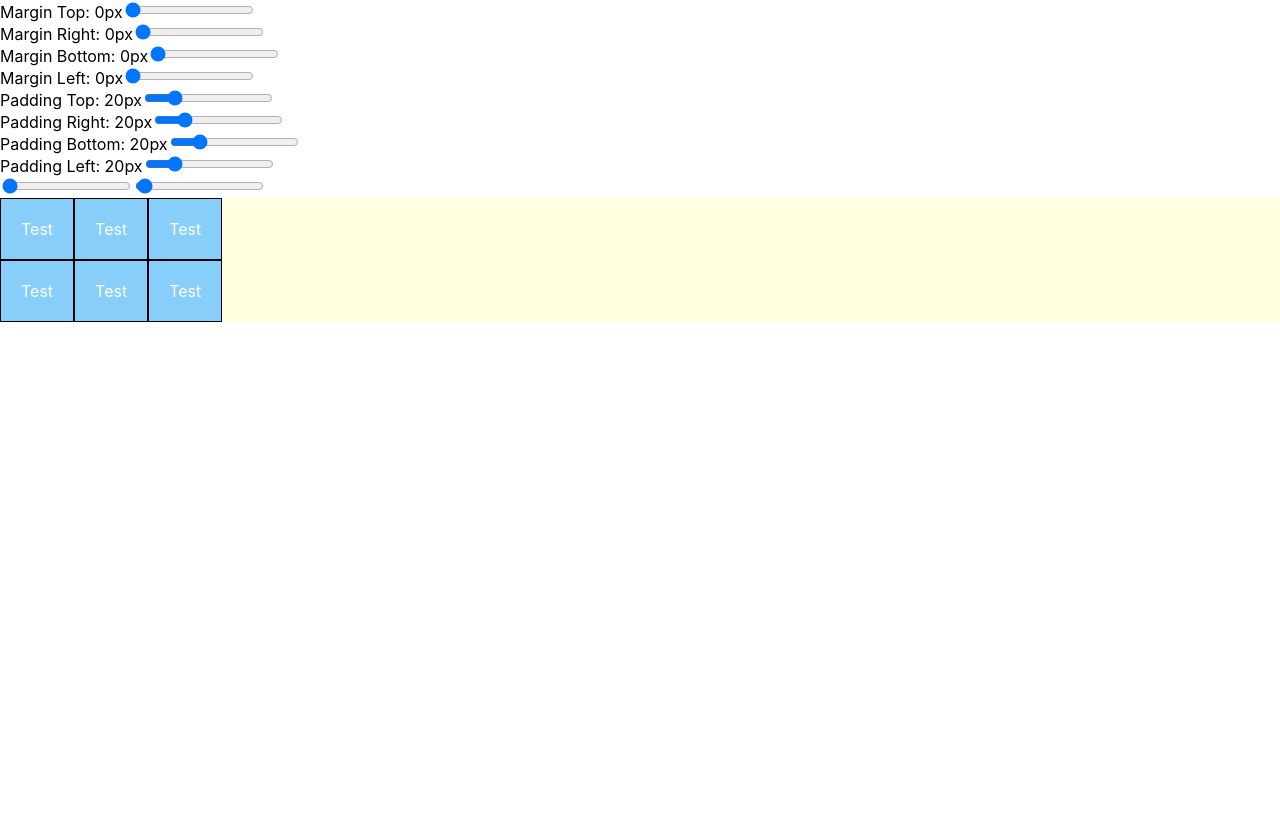
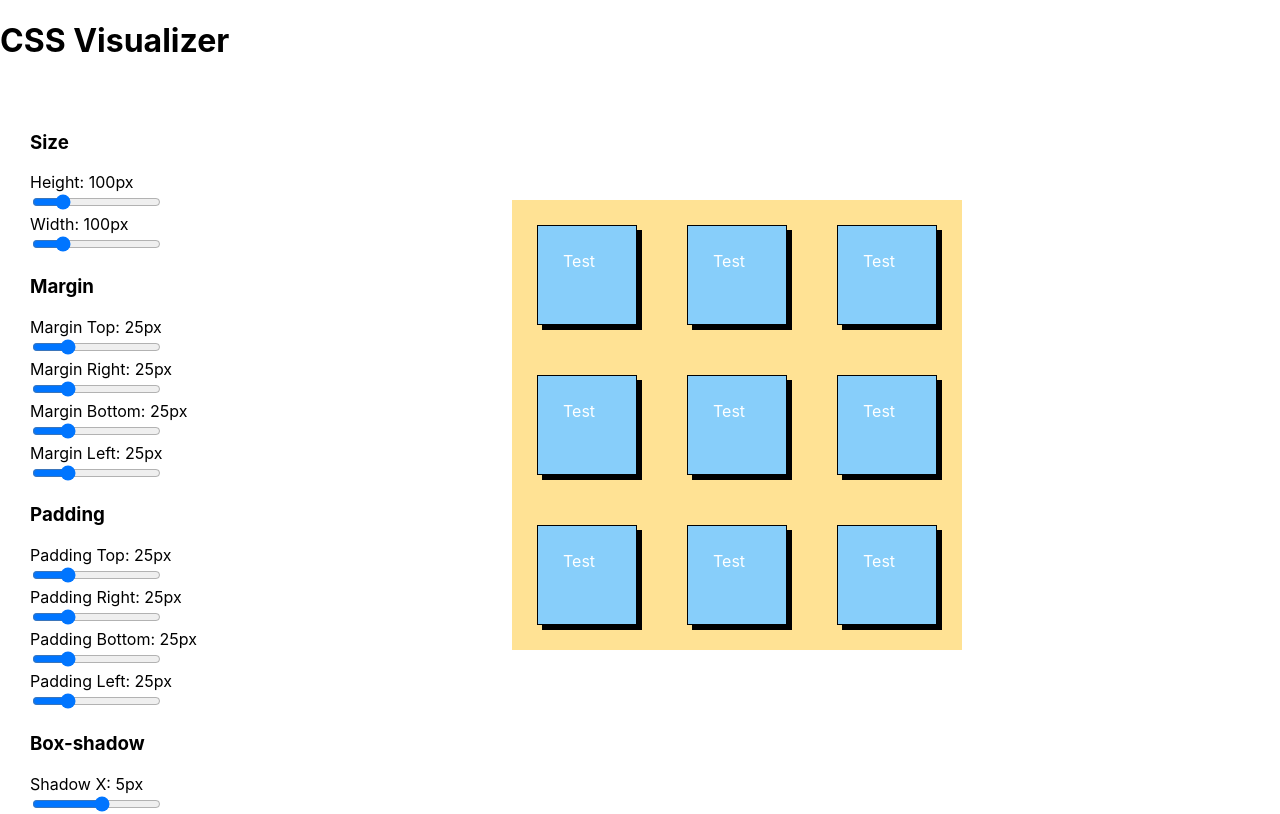
Before and after one commit to cjfaquino/react-css-visualizer, a React (Create React App) app: page / in a window 1280 px wide. Shown: the top 814 px of the page. Built offline with nearby package versions, Linux system fonts and the light colour scheme.

Commit message:
update files

```diff
--- a/src/App.css
+++ b/src/App.css
@@ -1,22 +1,33 @@
-#root {
+* {
+  box-sizing: border-box;
+}
+
+html {
   margin: 0 auto;
   width: 100%;
-  max-width: 1700px;
 }
 
 .sliders {
-  height: 100%;
+  height: auto;
+  background: white;
+  padding: 30px;
 }
 
 .boxes {
+  position: fixed;
+  top: 25%;
+  left: 40%;
+}
+
+.box {
   display: flex;
-  flex-wrap: wrap;
-  background-color: lightyellow;
+  justify-content: center;
+  align-items: center;
+  background-color: rgb(255, 226, 148);
   color: white;
   overflow: hidden;
 }
 
-.boxes div {
+.box div {
   background-color: lightskyblue;
-  border: 0px solid black;
 }
--- a/src/App.js
+++ b/src/App.js
@@ -1,13 +1,12 @@
 import React from 'react';
 import './App.css';
 
-import Slidertest from './Components/slidertest';
+import Slider from './Components/Sliders';
 
 function App() {
   return (
     <div className="App">
-      <header className="App-header"></header>
-      <Slidertest />
+      <Slider />
     </div>
   );
 }
--- /dev/null
+++ b/src/Components/Sliders.js
@@ -0,0 +1,149 @@
+import React, { useState } from 'react';
+
+const useSlider = (min, max, defaultState, label, id, unit) => {
+  const [state, setSlide] = useState(defaultState);
+  const handleChange = (e) => {
+    setSlide(e.target.value);
+  };
+
+  const props = {
+    type: 'range',
+    id,
+    label,
+    min,
+    max,
+    unit,
+    step: 1,
+    value: state,
+    onChange: handleChange,
+  };
+  return props;
+};
+
+export default function App() {
+  //create sliders
+  const marginTop = useSlider(0, 100, 25, 'Margin Top', 'marginTop', 'px'),
+    marginRight = useSlider(0, 100, 25, 'Margin Right', 'marginRight', 'px'),
+    marginBottom = useSlider(0, 100, 25, 'Margin Bottom', 'marginBottom', 'px'),
+    marginLeft = useSlider(0, 100, 25, 'Margin Left', 'marginLeft', 'px');
+
+  const paddingTop = useSlider(0, 100, 25, 'Padding Top', 'paddingTop', 'px'),
+    paddingRight = useSlider(0, 100, 25, 'Padding Right', 'paddingRight', 'px'),
+    paddingBottom = useSlider(0, 100, 25, 'Padding Bottom', 'paddingBottom', 'px'),
+    paddingLeft = useSlider(0, 100, 25, 'Padding Left', 'paddingLeft', 'px');
+
+  const borderRadiusP = useSlider(0, 50, 0, 'Border Radius', 'borderRadiusP', '%'),
+    borderWidth = useSlider(0, 50, 1, 'Border Width', 'borderWidth', 'px');
+
+  const shadowX = useSlider(-50, 50, 5, 'Shadow X', 'shadowX', 'px'),
+    shadowY = useSlider(-50, 50, 5, 'Shadow Y', 'shadowY', 'px'),
+    shadowBlur = useSlider(0, 50, 0, 'Shadow Blur', 'shadowBlur', 'px'),
+    shadowSpread = useSlider(0, 50, 0, 'Shadow Spread', 'shadowSpread', 'px');
+
+  const translateX = useSlider(-100, 100, 0, 'translate X', 'translateX', 'px'),
+    translateY = useSlider(-100, 100, 0, 'translate Y', 'translateY', 'px');
+
+  const height = useSlider(0, 500, 100, 'Height', 'height', 'px'),
+    width = useSlider(0, 500, 100, 'Width', 'width', 'px');
+  //array everything for markup
+  const input = [
+    marginTop,
+    marginRight,
+    marginBottom,
+    marginLeft,
+    paddingTop,
+    paddingRight,
+    paddingBottom,
+    paddingLeft,
+    borderRadiusP,
+    borderWidth,
+    shadowX,
+    shadowY,
+    shadowBlur,
+    shadowSpread,
+    translateX,
+    translateY,
+    height,
+    width,
+  ];
+
+  const markup = input.map((e) => (
+    <div key={e.id}>
+      <label>
+        {e.label}: {e.value}
+        {e.unit}
+      </label>
+      <div>
+        <input {...e} />
+      </div>
+    </div>
+  ));
+
+  //re-organize
+  const margin = markup.slice(0, 4),
+    padding = markup.slice(4, 8),
+    border = markup.slice(8, 10),
+    shadow = markup.slice(10, 14),
+    translate = markup.slice(14, 16),
+    size = markup.slice(16, 18);
+
+  const styles = {
+    margin: `${marginTop.value}px ${marginRight.value}px ${marginBottom.value}px ${marginLeft.value}px`,
+    padding: `${paddingTop.value}px ${paddingRight.value}px ${paddingBottom.value}px ${paddingLeft.value}px`,
+    borderRadius: `${borderRadiusP.value}%`,
+    border: `${borderWidth.value}px solid black`,
+    boxShadow: `${shadowX.value}px ${shadowY.value}px ${shadowBlur.value}px ${shadowSpread.value}px black`,
+    transform: `translate3d(${translateX.value}px, ${translateY.value}px, 0px)`,
+    height: `${height.value}px`,
+    width: `${width.value}px`,
+  };
+
+  return (
+    <div>
+      <h1>CSS Visualizer</h1>
+      <div className="boxes">
+        <div className="box">
+          <div style={styles}>Test</div>
+          <div style={styles}>Test</div>
+          <div style={styles}>Test</div>
+        </div>
+        <div className="box">
+          <div style={styles}>Test</div>
+          <div style={styles}>Test</div>
+          <div style={styles}>Test</div>
+        </div>
+        <div className="box">
+          <div style={styles}>Test</div>
+          <div style={styles}>Test</div>
+          <div style={styles}>Test</div>
+        </div>
+      </div>
+      <div className="sliders">
+        <div>
+          <h3>Size</h3>
+          {size}
+        </div>
+        <div>
+          <h3>Margin</h3>
+          {margin}
+        </div>
+        <div>
+          <h3>Padding</h3>
+          {padding}
+        </div>
+        <div>
+          <h3>Box-shadow</h3>
+          {shadow}
+        </div>
+        <div>
+          <h3>Border</h3>
+          {border}
+        </div>
+        <div>
+          <h3>Transform</h3>
+          {translate}
+        </div>
+      </div>
+    </div>
+  );
+}
--- a/src/Components/slidertest.js
+++ /dev/null
@@ -1,80 +0,0 @@
-import React, { useState } from 'react';
-
-const useSlider = (min, max, defaultState, label, id) => {
-  const [state, setSlide] = useState(defaultState);
-  const handleChange = (e) => {
-    setSlide(e.target.value);
-  };
-
-  const props = {
-    type: 'range',
-    id,
-    label,
-    min,
-    max,
-    step: 1,
-    value: state,
-    onChange: handleChange,
-  };
-  return props;
-};
-
-export default function App() {
-  const marginTop = useSlider(0, 100, 0, 'Margin Top', 'marginTop'),
-    marginRight = useSlider(0, 100, 0, 'Margin Right', 'marginRight'),
-    marginBottom = useSlider(0, 100, 0, 'Margin Bottom', 'marginBottom'),
-    marginLeft = useSlider(0, 100, 0, 'Margin Left', 'marginLeft');
-  const margins = [marginTop, marginRight, marginBottom, marginLeft];
-  const margin = margins.map((e) => (
-    <div key={e.id + '0'}>
-      <label key={e.id + '1'}>
-        {e.label}: {e.value}px
-      </label>
-      <input {...e} key={e.id + '2'} />
-    </div>
-  ));
-
-  const paddingTop = useSlider(0, 100, 20, 'Padding Top', 'paddingTop'),
-    paddingRight = useSlider(0, 100, 20, 'Padding Right', 'paddingRight'),
-    paddingBottom = useSlider(0, 100, 20, 'Padding Bottom', 'paddingBottom'),
-    paddingLeft = useSlider(0, 100, 20, 'Padding Left', 'paddingLeft');
-  const paddings = [paddingTop, paddingRight, paddingBottom, paddingLeft];
-  const padding = paddings.map((e) => (
-    <div key={e.id + '0'}>
-      <label key={e.id + '1'}>
-        {e.label}: {e.value}px
-      </label>
-      <input {...e} key={e.id + '2'} />
-    </div>
-  ));
-
-  const borderRadiusP = useSlider(0, 50, 0, 'Border Radius', 'borderRadiusP');
-  const borderWidth = useSlider(0, 50, 1, 'Border Width', 'borderWidth');
-
-  const styles = {
-    margin: `${marginTop.value}px ${marginRight.value}px ${marginBottom.value}px ${marginLeft.value}px`,
-    padding: `${paddingTop.value}px ${paddingRight.value}px ${paddingBottom.value}px ${paddingLeft.value}px`,
-    borderRadius: `${borderRadiusP.value}%`,
-    borderWidth: `${borderWidth.value}px`,
-  };
-  return (
-    <div className="sliders">
-      <div>{margin}</div>
-      <div>{padding}</div>
-      <div>
-        <input {...borderRadiusP} />
-        <input {...borderWidth} />
-      </div>
-      <div className="boxes">
-        <div style={styles}>Test</div>
-        <div style={styles}>Test</div>
-        <div style={styles}>Test</div>
-      </div>
-      <div className="boxes">
-        <div style={styles}>Test</div>
-        <div style={styles}>Test</div>
-        <div style={styles}>Test</div>
-      </div>
-    </div>
-  );
-}
```
